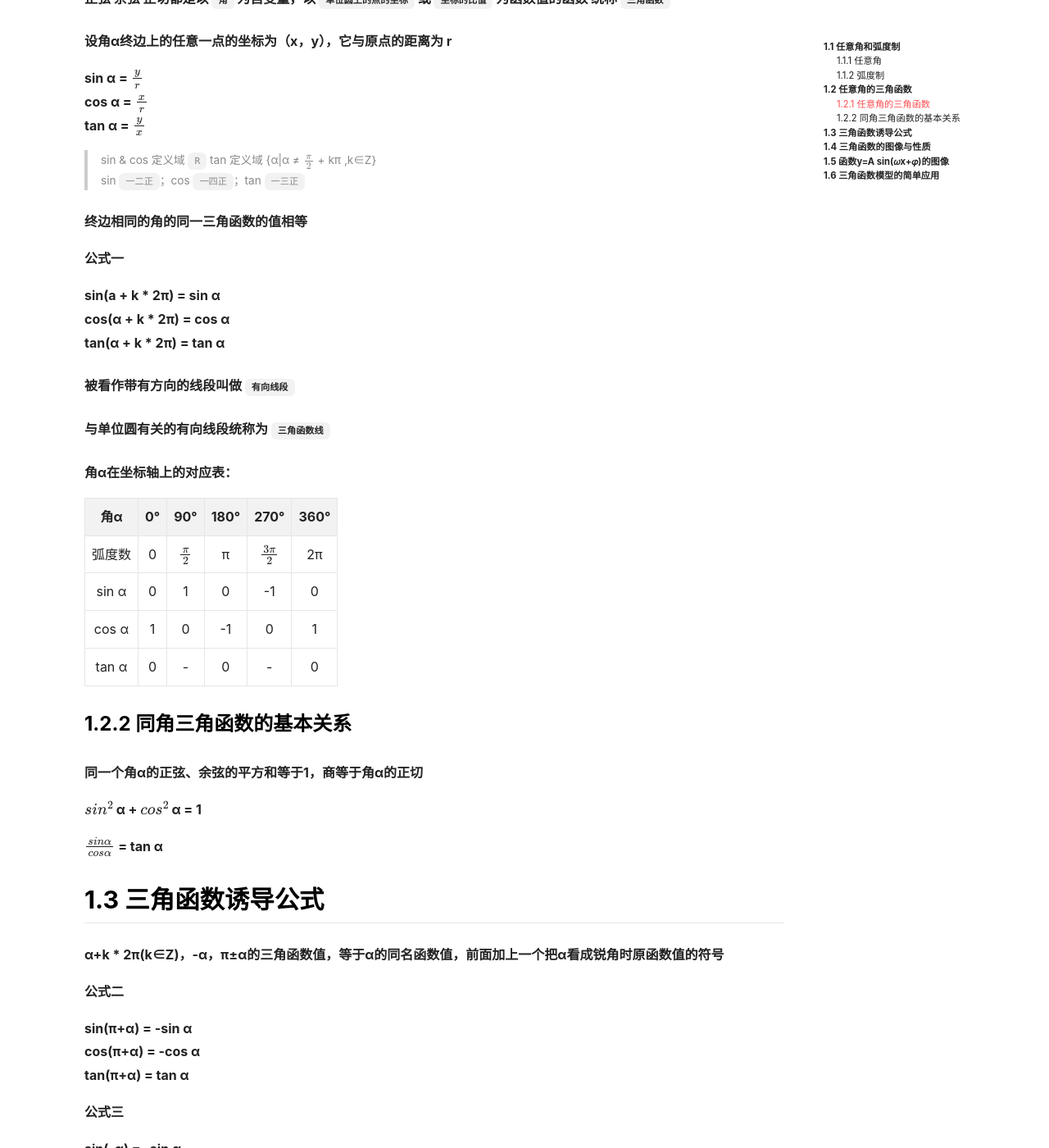
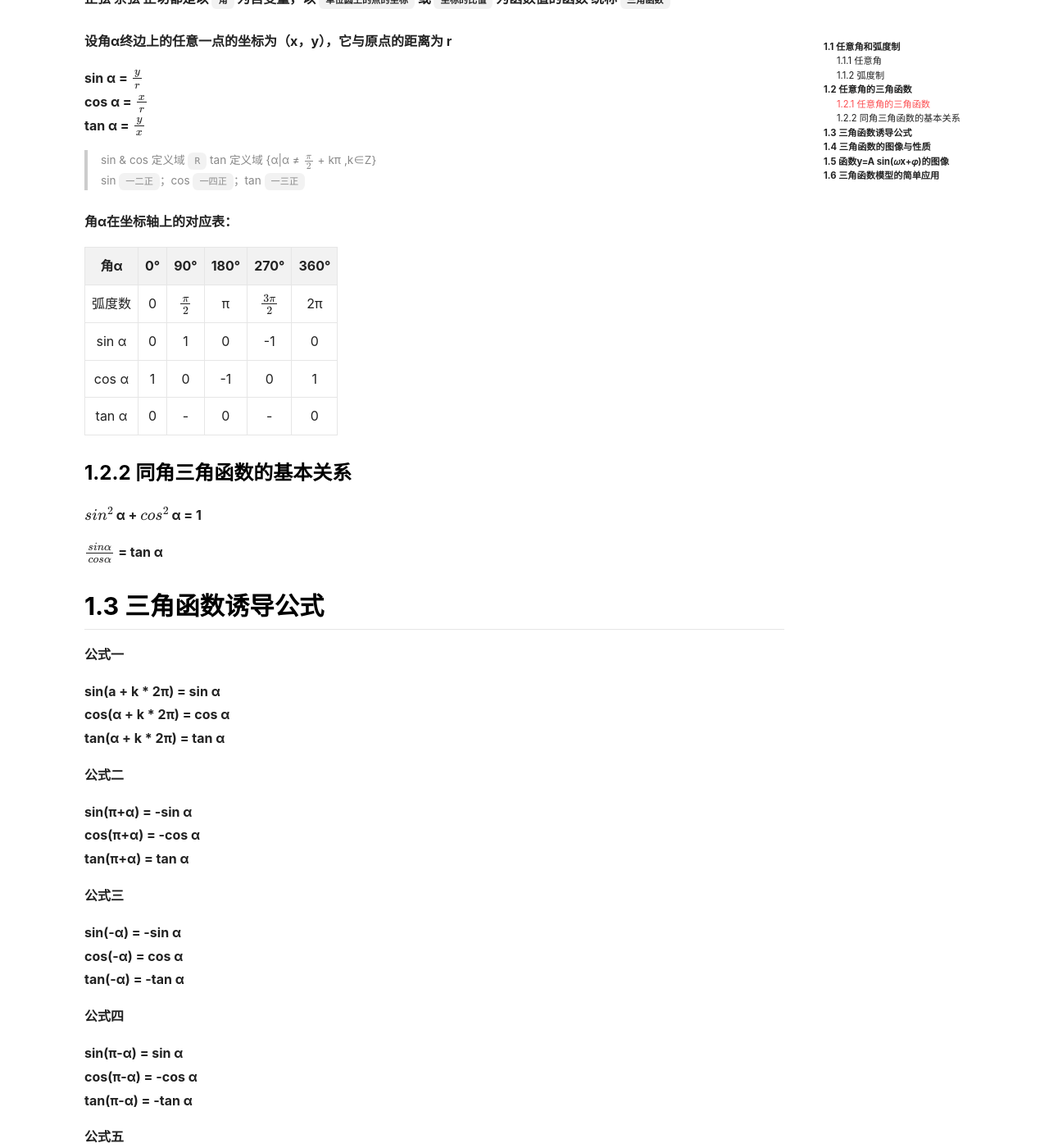
Before and after one commit to Git-WeStudio/Git-WeStudio.Github.io, a Jekyll site: the page built from _posts/2019-12-8-1.md, in a window 1280 px wide and 1400 px high, scrolled down 1702 px. Shown: the whole window at 82% size. Built offline with Jekyll 4.4.1, drawn with Linux system fonts in a browser that asks for light colours; nearby versions of some CDN libraries; formulas are drawn with MathJax 3; some of the changed text lies outside the part shown.

Commit message:
Update 2019-12-8-1.md

```diff
--- a/_posts/2019-12-8-1.md
+++ b/_posts/2019-12-8-1.md
@@ -62,18 +62,6 @@ $\frac{y}{x}$ 叫做α的 `正切` 记作 `tan α` 即 tan α = $\frac{y}{x}$ (x
 > sin & cos 定义域 `R` tan 定义域 {α|α ≠ $\frac{π}{2}$ + kπ ,k∈Z}
 > sin `一二正`；cos `一四正`；tan `一三正`
 
-##### 终边相同的角的同一三角函数的值相等
-
-**公式一**
-
-**sin(a + k * 2π) = sin α**
-**cos(α + k * 2π) = cos α**
-**tan(α + k * 2π) = tan α**
-
-##### 被看作带有方向的线段叫做 `有向线段`
-
-##### 与单位圆有关的有向线段统称为 `三角函数线`
-
 ##### 角α在坐标轴上的对应表：
 
 |角α|0°|90°|180°|270°|360°|
@@ -85,14 +73,17 @@ $\frac{y}{x}$ 叫做α的 `正切` 记作 `tan α` 即 tan α = $\frac{y}{x}$ (x
 
 ### 1.2.2 同角三角函数的基本关系
 
-##### 同一个角α的正弦、余弦的平方和等于1，商等于角α的正切
 **$sin^2$ α + $cos^2$ α = 1**
 
 **$\frac{sin α}{cos α}$ = tan α**
 
 ## 1.3 三角函数诱导公式
 
-##### α+k * 2π(k∈Z)，-α，π±α的三角函数值，等于α的同名函数值，前面加上一个把α看成锐角时原函数值的符号
+**公式一**
+
+**sin(a + k * 2π) = sin α**
+**cos(α + k * 2π) = cos α**
+**tan(α + k * 2π) = tan α**
 
 **公式二**
 
@@ -112,8 +103,6 @@ $\frac{y}{x}$ 叫做α的 `正切` 记作 `tan α` 即 tan α = $\frac{y}{x}$ (x
 **cos(π-α) = -cos α**
 **tan(π-α) = -tan α**
 
-##### $\frac{π}{2}$ ± α的正弦（余弦），分别等于α的余弦（正弦）函数值，前面加上一个把α看成锐角时原函数值的符号
-
 **公式五**
 
 **sin( $\frac{π}{2}$ - α ) = cos α**
```
